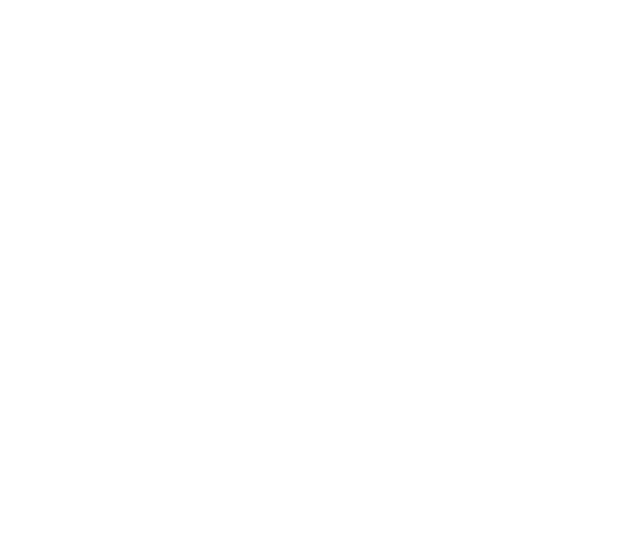
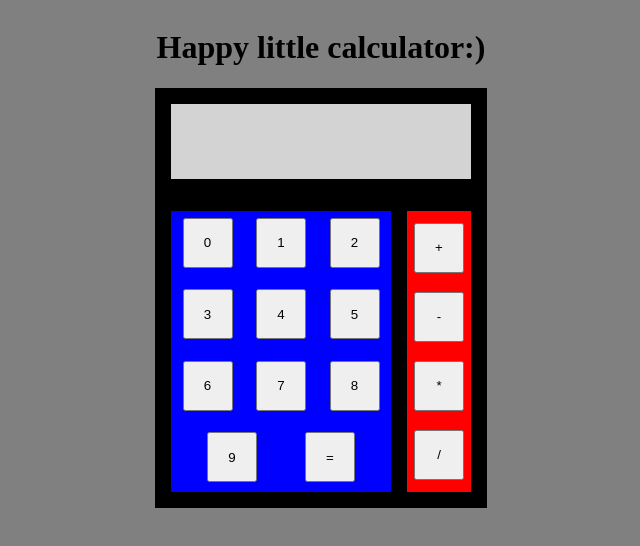
Before and after one commit to jpatten99/calculator, a plain HTML site: page index.html in a window 1280 px wide. Shown: the whole page, without its empty margins (319-959 px from the left). Drawn offline with Linux system fonts and the light colour scheme.

Commit message:
make calculator UI using HTML & CSS

```diff
--- a/index.html
+++ b/index.html
@@ -8,8 +8,31 @@
     <link rel="stylesheet" href="styles.css">
 </head>
 <body>
-
-
+    <div id="container">
+        <div id="display"></div>
+        <div id="buttons">
+            <div id="buttons-left">
+                <button class="button button0 L">0</button>
+                <button class="button button1 L">1</button>
+                <button class="button button2 L">2</button>
+                <button class="button button3 L">3</button>
+                <button class="button button4 L">4</button>
+                <button class="button button5 L">5</button>
+                <button class="button button6 L">6</button>
+                <button class="button button7 L">7</button>
+                <button class="button button8 L">8</button>
+                <button class="button button9 L">9</button>
+                <button class="button button= L">=</button>
+            </div>
+            <div id="buttons-right">
+                <button class="button button+ R">+</button>
+                <button class="button button- R">-</button>
+                <button class="button button* R">*</button>
+                <button class="button button/ R">/</button>
+            </div>
+        </div>
+    </div>
+    <h1>Happy little calculator:)</h1>
     <script src="myscripts.js"></script>
 </body>
 </html>
--- a/myscripts.js
+++ b/myscripts.js
@@ -0,0 +1,20 @@
+function operate(operator, op1, op2){
+    switch (operator) {
+    case '+':
+        return (op1 + op2);
+        break;
+    case '-':
+        return (op1 - op2);
+        break;
+    case '*':
+        return (op1 * op2);
+        break;
+    case '/':
+        return (op1 / op2);
+        break;
+
+    default:
+        break;
+}
+
+}
--- a/styles.css
+++ b/styles.css
@@ -0,0 +1,60 @@
+body{
+    display: flex;
+    align-items: center;
+    background-color: gray;
+    flex-direction: column-reverse;
+}
+
+
+#container{
+    background-color: black;
+    max-height: 420px;
+    display: flex;
+    flex-direction: column;
+
+}
+
+
+#display{
+    background-color: lightgray;
+    min-width: 100px;
+    min-height: 75px;
+    margin: 16px;
+
+}
+
+#buttons{
+    display: flex;
+    margin: 16px;
+    gap: 16px;
+    height: 100vh;
+
+}
+
+#buttons-left{
+    display: flex;
+    flex-wrap: wrap;
+    background-color: blue;
+    justify-content: space-evenly;
+    gap:5px;
+    max-width: 220px;
+
+
+
+}
+
+#buttons-right{
+    display: flex;
+    flex-direction: column;
+    background-color: red;
+    justify-content: space-evenly;
+
+}
+
+.button{
+    min-height: 50px;
+    min-width: 50px;
+    max-height: 35px;
+    margin: 7px;
+    font-weight:10;
+}
```
